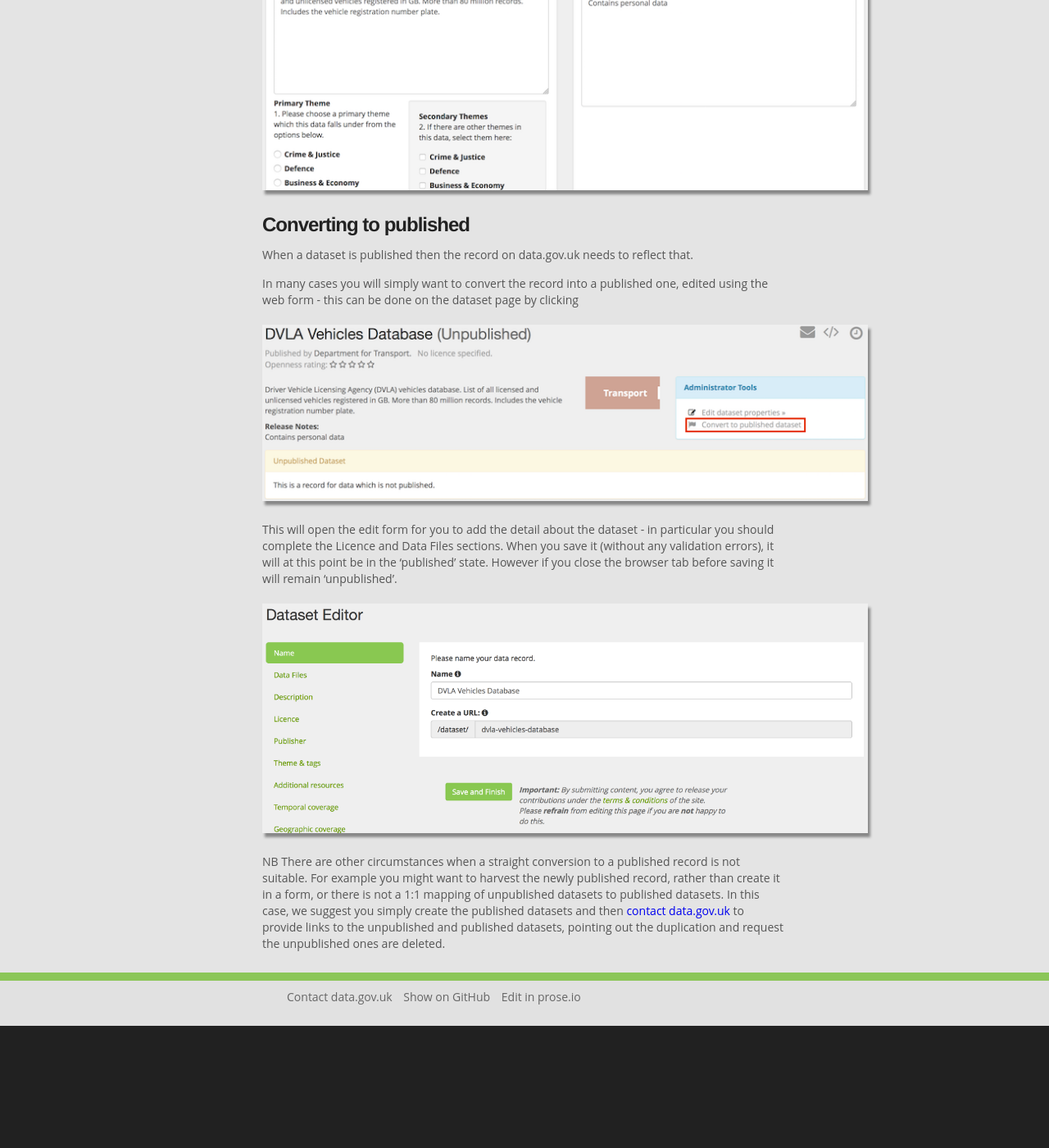
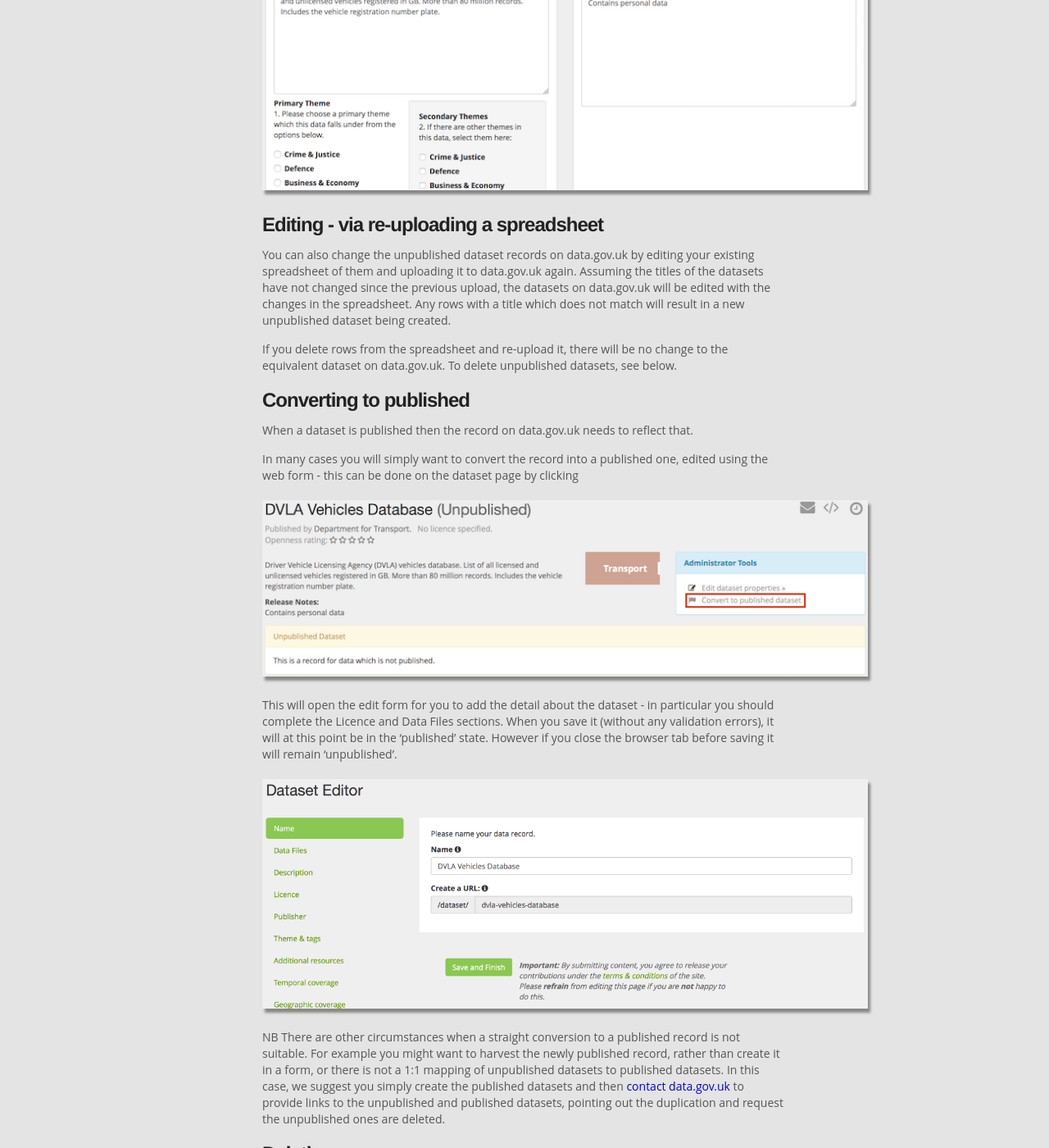
Before and after one commit to datagovuk/guidance, a Jekyll site: the page built from unpublished.md, in a window 1280 px wide and 1400 px high, scrolled down 1883 px. Shown: the whole window at 82% size. Built offline with Jekyll 4.4.1, drawn with Linux system fonts in a browser that asks for light colours; before the commit the page ends 3134 px from its top, so only the background shows below that; some of the changed text lies outside the part shown.

Commit message:
Add info on re-uploading inventory/unpublished spreadsheet.

```diff
--- a/unpublished.md
+++ b/unpublished.md
@@ -31,7 +31,7 @@
 2. Download the inventory template
 3. Upload the completed inventory template
 
-### Editing
+### Editing - via form
 
 Once an unpublished dataset is listed on data.gov.uk, it can be changed by the publisher's editor or admin, in the same way as any dataset published using the form: on the dataset page click 'Edit':
 
@@ -39,6 +39,12 @@
 
 and the edit form opens:
 ![Unpublished datasets edit](images/unpublished_edit.png)
+
+### Editing - via re-uploading a spreadsheet
+
+You can also change the unpublished dataset records on data.gov.uk by editing your existing spreadsheet of them and uploading it to data.gov.uk again. Assuming the titles of the datasets have not changed since the previous upload, the datasets on data.gov.uk will be edited with the changes in the spreadsheet. Any rows with a title which does not match will result in a new unpublished dataset being created.
+
+If you delete rows from the spreadsheet and re-upload it, there will be no change to the equivalent dataset on data.gov.uk. To delete unpublished datasets, see below.
 
 ### Converting to published
 
@@ -53,3 +59,14 @@
 ![Unpublished datasets conversion](images/unpublished_convert.png)
 
 NB There are other circumstances when a straight conversion to a published record is not suitable. For example you might want to harvest the newly published record, rather than create it in a form, or there is not a 1:1 mapping of unpublished datasets to published datasets. In this case, we suggest you simply create the published datasets and then [contact data.gov.uk](http://data.gov.uk/contact) to provide links to the unpublished and published datasets, pointing out the duplication and request the unpublished ones are deleted.
+
+### Deleting
+
+We anticipate a number of reasons why an unpublished dataset needs to be deleted, such as:
+
+* The data has now been published and has been added to data.gov.uk in another way that using the 'convert to published' button.
+* The unpublished dataset record on data.gov.uk is a duplicate of another (or is included in another).
+* The unpublished dataset record was added to data.gov.uk by mistake - there was never any data.
+* The data has been destroyed by the department.
+
+The Data.gov.uk Team are happy to delete them for these reasons - please [contact us](http://data.gov.uk/contact) providing links to each unpublished dataset and the specific reason for deletion.
```
